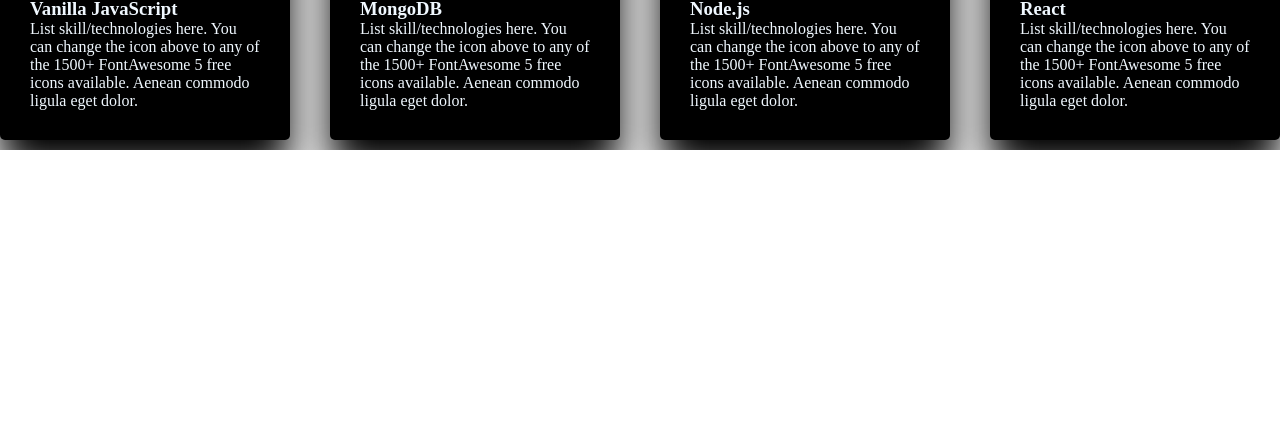
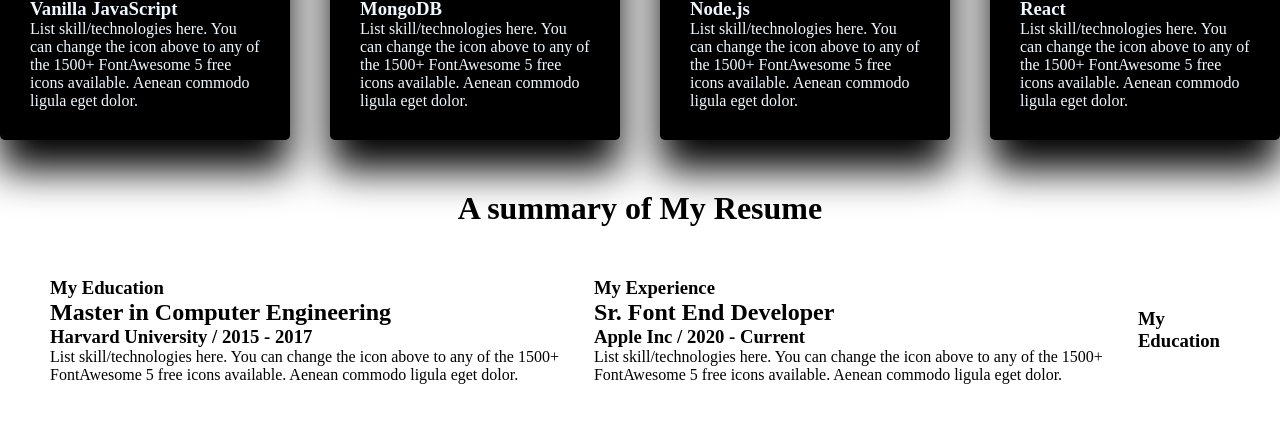
Before and after one commit to Majharul-Islam2121/first-website, a plain HTML site: page index.html in a window 1280 px wide. Shown: the part 1592-2014 px from the top of the page. Before the commit the page ends 1742 px from the top, so only its background shows below. Drawn offline with Linux system fonts and the light colour scheme.

Commit message:
added resume tittle

```diff
--- a/index.html
+++ b/index.html
@@ -88,7 +88,36 @@
 
 
 </div>
+<div>
+<h1 class="summary">A summary of My Resume</h1>
+<div class="resume-container">
+    <div class="resume-coloum">
+        <div class="resume-coloum-tittle"><h3  class="resume-coloum-tittle">My Education</h3></div>
+   <div class="resum-item-tittle"><h2 class="resume-coloum-tittle">Master in Computer Engineering</h2></div>
+   <div class="resume-info"><h3>Harvard University / 2015 - 2017</h3></div>
+<div class="resume-item-desc"><p>List skill/technologies here. You can change the icon above
+    to any of the 1500+ FontAwesome 5 free icons available. Aenean commodo ligula eget dolor.</p></div>
+    </div>
 
+    <div class="resume-coloum">
+        <div class="resume-coloum-tittle"><h3  class="resume-coloum-tittle">My Experience</h3></div>
+   <div class="resum-item-tittle"><h2 class="resume-coloum-tittle">Sr. Font End Developer</h2></div>
+   <div class="resume-info"><h3>Apple Inc / 2020 - Current</h3></div>
+<div class="resume-item-desc"><p>List skill/technologies here. You can change the icon above
+    to any of the 1500+ FontAwesome 5 free icons available. Aenean commodo ligula eget dolor.</p></div>
+    </div>
+
+    <div class="resume-coloum">
+        <div class="resume-coloum-tittle"><h3  class="resume-coloum-tittle">My Education</h3></div>
+   <div class="resum-item-tittle"><h2 class="resume-coloum-tittle"></h2></div>
+   <div class="resume-info"><h3></h3></div>
+<div class="resume-item-desc"><p></p></div>
+    </div>
+
+
+
+
+</div>
 
     </main>
 
--- a/styles/style.css
+++ b/styles/style.css
@@ -51,3 +51,6 @@ nav a{text-decoration: none;
  .skill-container{display: flex;gap: 40px;}
  .skill{padding: 30px;border-radius: 5px;background-color:black;
 box-shadow: 0px 30px 40px rgba(0,0,0,06);color: aliceblue;margin-bottom: 10px;}
+.summary{text-align: center;margin-top: 40px;}
+.resume-container{display: flex;padding: 30px;align-items: center; margin: 20px;}
+.resume-coloum{margin-right: 10px;}
```
